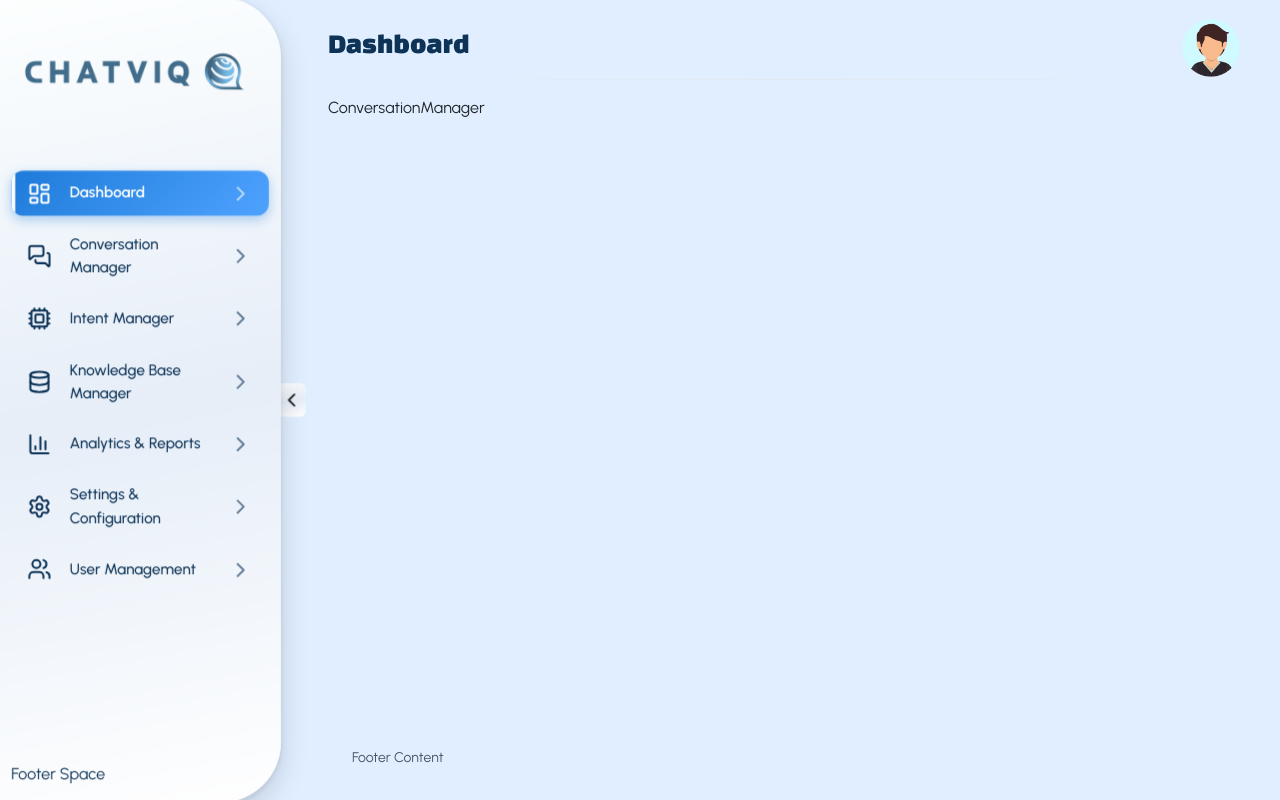
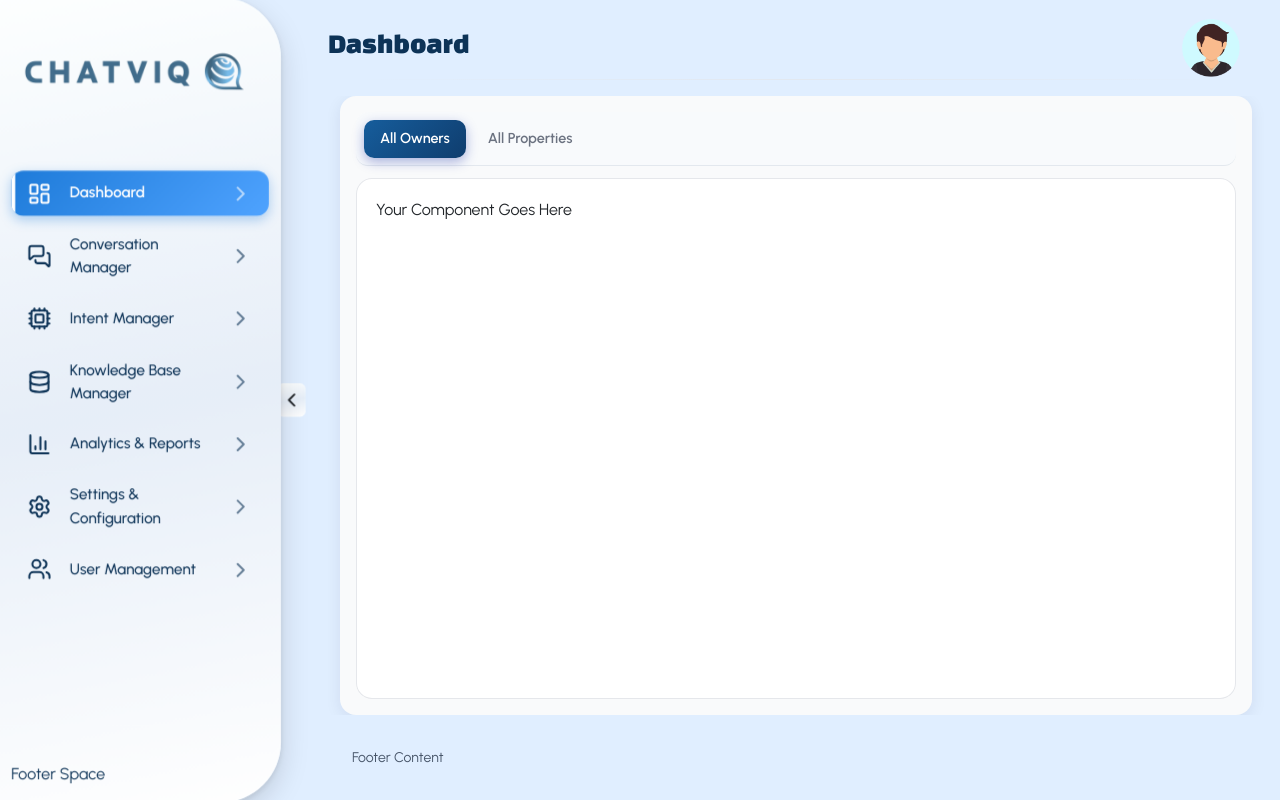
Before and after one commit to YounderBots/ChatBot-Frontend, a React (Vite) app: page /Conversations in a window 1280 px wide. Built offline with nearby package versions, Linux system fonts and the light colour scheme.

Commit message:
Readme Update for Ref

```diff
--- a/src/pages/ConversationManager/ConversationManager.jsx
+++ b/src/pages/ConversationManager/ConversationManager.jsx
@@ -1,8 +1,36 @@
+
+// Consider the Dashboard is your page
 import React from 'react'
+import TabComponent from '../../components/TabComponent'
+
 
 const ConversationManager = () => {
+
+  const pageContent = {
+    'title': 'Dashboard',
+    'subTitle':'Dashboard is All about the contents',
+    'tabs':[
+      {
+        'tabTitle':'All Owners',
+        'tabKey':'allOwners',
+        'tabContent':<>Your Component Goes Here</>
+      },
+      {
+        'tabTitle':'All Properties',
+        'tabKey':'allProperties',
+        'tabContent':<>'Hello'</>
+      },
+      // List of Tabs Goes Here
+    ]
+  }
+
+
+
+
   return (
-    <div>ConversationManager</div>
+    <div className='h-100'>
+      <TabComponent pageContent={pageContent}  />
+    </div>
   )
 }
 
```
Also changed, not shown: 1 other file (tests, documents, lock files or other folders).
